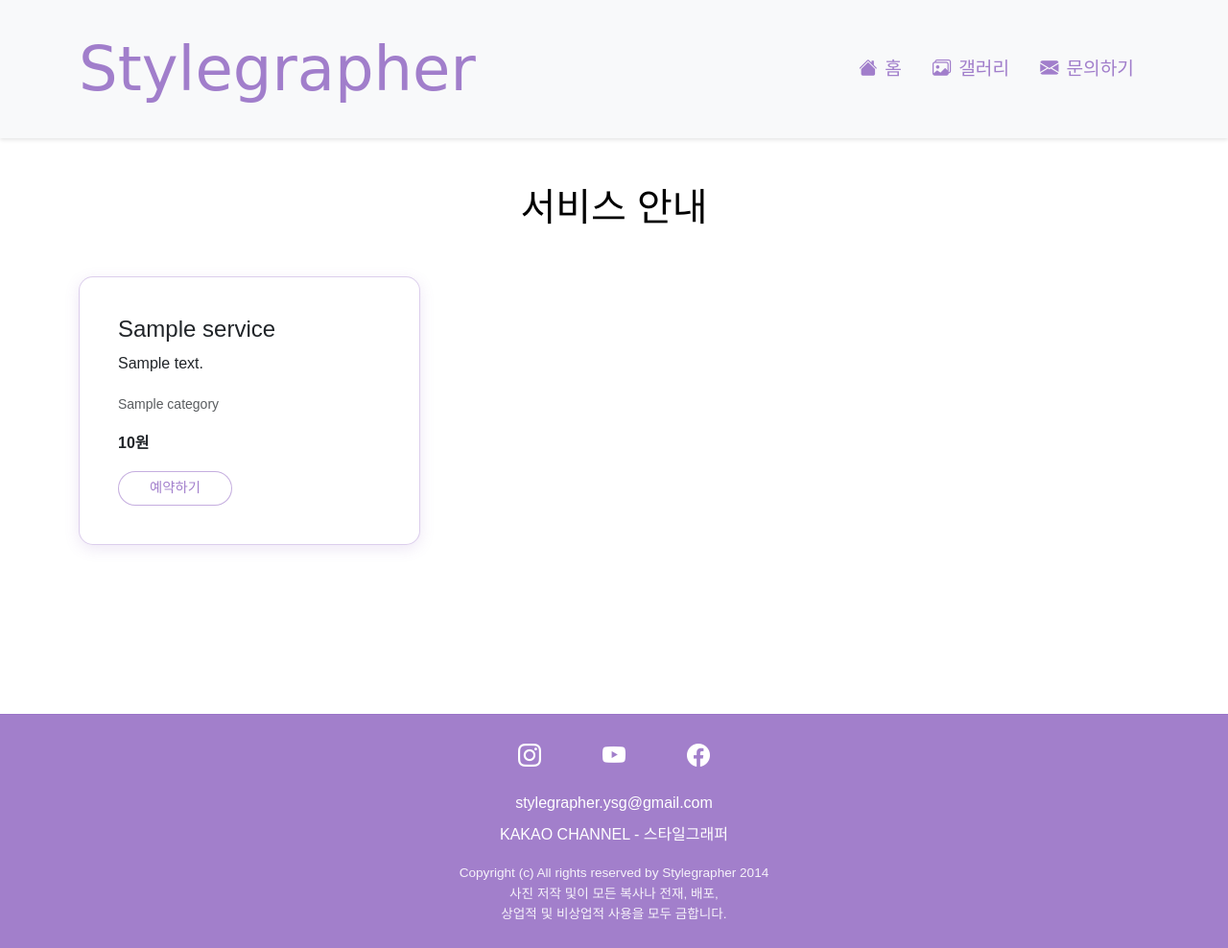
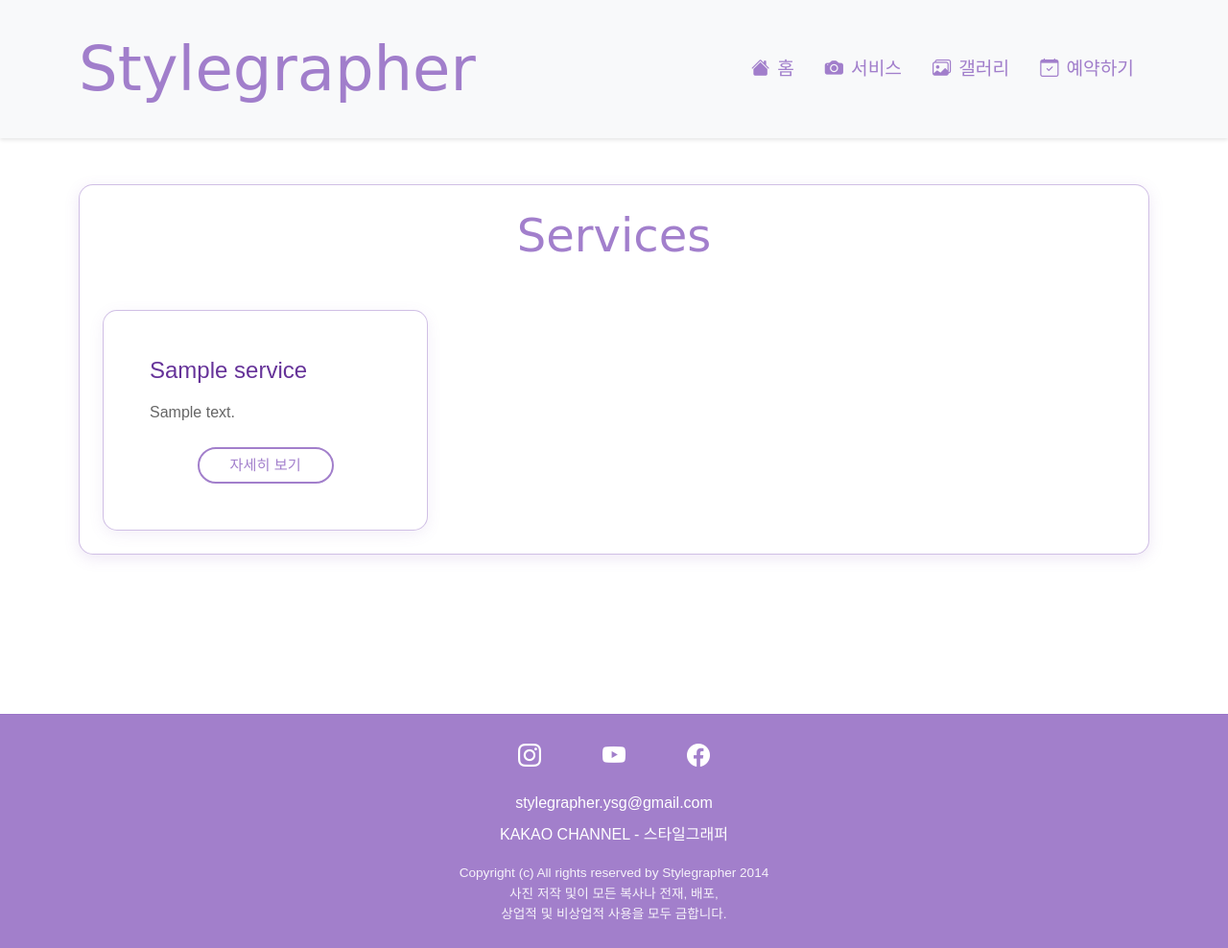
Before and after one commit to huneyk/stylegrapher_homepage, a Flask app: template templates/services.html in a window 1280 px wide. Shown: the whole page at 96% size. Run offline with Flask 3, Linux system fonts and the light colour scheme; the template is opened without the code that fills it: most values are stand-ins (such as "Sample title", 1, 10 or a date in 2020).

Commit message:
menu bar modified and card format unified

```diff
--- a/routes/main.py
+++ b/routes/main.py
@@ -35,9 +35,9 @@ def services():
     services = Service.query.all()
     return render_template('services.html', services=services)
 
-@main.route('/service/<int:service_type>')
-def service_detail(service_type):
-    service = Service.query.get_or_404(service_type)
+@main.route('/service/<int:id>')
+def service_detail(id):
+    service = Service.query.get_or_404(id)
     # JSON 문자열을 파이썬 객체로 변환
     details = json.loads(service.details) if service.details else []
     packages = json.loads(service.packages) if service.packages else []
--- a/templates/_services.html
+++ b/templates/_services.html
@@ -6,7 +6,7 @@
             <div class="card-body text-center">
                 <h3 class="card-title">{{ service.name }}</h3>
                 <p class="card-text">{{ service.description }}</p>
-                <a href="{{ url_for('main.service_detail', service_type=service.id) }}" class="btn btn-primary">자세히 보기</a>
+                <a href="{{ url_for('main.service_detail', id=service.id) }}" class="btn btn-primary">자세히 보기</a>
             </div>
         </div>
     </div>
--- a/templates/base.html
+++ b/templates/base.html
@@ -63,18 +63,25 @@
                         </a>
                     </li>
                     <li class="nav-item">
+                        <a class="nav-link" href="{{ url_for('main.services') }}">
+                            <i class="bi bi-camera-fill"></i>서비스
+                        </a>
+                    </li>
+                    <li class="nav-item">
                         <a class="nav-link" href="{{ url_for('main.gallery') }}">
                             <i class="bi bi-images"></i>갤러리
                         </a>
                     </li>
                     <li class="nav-item">
-                        <a class="nav-link" href="{{ url_for('main.ask') }}">
-                            <i class="bi bi-envelope-fill"></i>문의하기
+                        <a class="nav-link" href="{{ url_for('main.contact') }}">
+                            <i class="bi bi-calendar-check"></i>예약하기
                         </a>
                     </li>
                     {% if current_user.is_authenticated %}
                     <li class="nav-item">
-                        <a class="nav-link" href="{{ url_for('admin.dashboard') }}">관리자</a>
+                        <a class="nav-link" href="{{ url_for('admin.dashboard') }}">
+                            <i class="bi bi-gear-fill"></i>관리자
+                        </a>
                     </li>
                     {% endif %}
                 </ul>
--- a/templates/services.html
+++ b/templates/services.html
@@ -4,23 +4,110 @@
 
 {% block content %}
 <div class="container py-5">
-    <h1 class="text-center mb-5">서비스 안내</h1>
-    <div class="row g-4">
-        {% for service in services %}
-        <div class="col-md-6 col-lg-4">
-            <div class="card h-100 service-card">
-                <div class="card-body">
-                    <h2 class="card-title h4">{{ service.name }}</h2>
-                    <p class="card-text">{{ service.description }}</p>
-                    <p class="card-text">
-                        <small class="text-muted">{{ service.category }}</small>
-                    </p>
-                    <p class="card-text fw-bold">{{ service.price }}원</p>
-                    <a href="{{ url_for('main.contact') }}" class="btn btn-primary">예약하기</a>
+    <div class="card">
+        <div class="card-body p-4">
+            <h1 class="text-center mb-5 gallery-main-title">Services</h1>
+            <div class="row g-4">
+                {% for service in services %}
+                <div class="col-md-4">
+                    <div class="card service-card h-100">
+                        <div class="card-body p-4">
+                            <h3 class="service-title mb-3">{{ service.name }}</h3>
+                            <p class="service-description mb-4">{{ service.description }}</p>
+                            <div class="text-center mt-auto">
+                                <a href="{{ url_for('main.service_detail', id=service.id) }}" class="btn gallery-more-btn">
+                                    자세히 보기
+                                </a>
+                            </div>
+                        </div>
+                    </div>
                 </div>
+                {% endfor %}
             </div>
         </div>
-        {% endfor %}
     </div>
 </div>
+
+<style>
+.card {
+    border: 1.5px solid rgba(139, 95, 191, 0.4) !important;
+    border-radius: 15px;
+    box-shadow: 0 4px 15px rgba(139, 95, 191, 0.15);
+}
+
+.service-card {
+    transition: all 0.3s ease;
+    border: 1.5px solid rgba(139, 95, 191, 0.4) !important;
+    border-radius: 15px;
+    box-shadow: 0 4px 15px rgba(139, 95, 191, 0.15);
+}
+
+.service-card:hover {
+    transform: translateY(-5px);
+    box-shadow: 0 8px 25px rgba(139, 95, 191, 0.25);
+    border-color: rgba(139, 95, 191, 0.6) !important;
+}
+
+.service-title {
+    color: rgba(139, 95, 191, 0.8);
+    font-size: 1.5rem;
+    font-weight: 500;
+}
+
+.service-description {
+    color: #666;
+    font-size: 1rem;
+    line-height: 1.6;
+}
+
+.gallery-main-title {
+    font-family: 'Kokonor', cursive;
+    font-size: 3rem;
+    color: rgba(139, 95, 191, 0.8);
+    margin-bottom: 2rem;
+    transition: color 0.3s ease;
+    font-weight: normal;
+}
+
+.gallery-main-title:hover {
+    color: rgba(139, 95, 191, 1);
+}
+
+.gallery-more-btn {
+    background-color: transparent;
+    border: 2px solid rgba(139, 95, 191, 0.8);
+    color: rgba(139, 95, 191, 0.8);
+    padding: 0.35rem 2rem;
+    font-size: 0.95rem;
+    transition: all 0.3s ease;
+    border-radius: 50px;
+    height: 38px;
+    line-height: 1.2;
+    display: inline-flex;
+    align-items: center;
+    justify-content: center;
+}
+
+.gallery-more-btn:hover {
+    background-color: rgba(139, 95, 191, 0.05);
+    border-color: rgba(139, 95, 191, 0.8);
+    color: rgba(139, 95, 191, 1);
+    transform: translateY(-2px);
+    box-shadow: 0 4px 10px rgba(139, 95, 191, 0.2);
+}
+
+@media (max-width: 768px) {
+    .gallery-main-title {
+        font-size: 2.2rem;
+    }
+
+    .service-title {
+        font-size: 1.3rem;
+    }
+
+    .service-description {
+        font-size: 0.9rem;
+    }
+}
+</style>
 {% endblock %}
```
Also changed, not shown: templates/ask.html (+34 -9 lines), templates/booking.html (+14 -1 lines).
